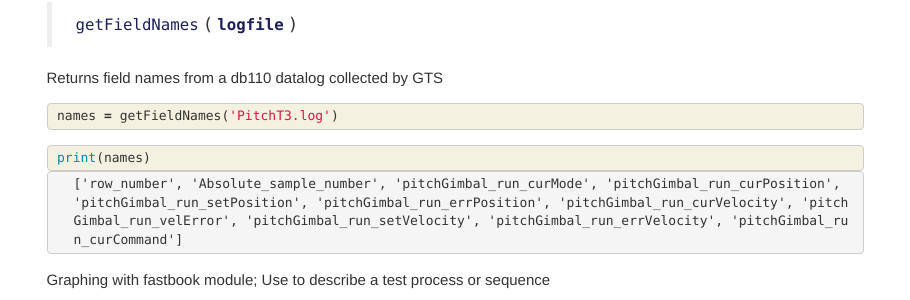
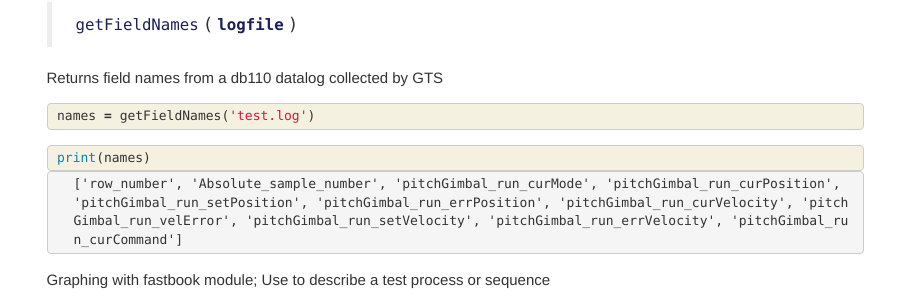
Before and after one commit to philescandon/ISR, a Jekyll site: the page built from docs/db110.html, in a window 1280 px wide. Shown: the part 1553-1853 px from the top of the page, without its empty margins (331-1241 px from the left). Built offline with Jekyll 4.4.1, drawn with Linux system fonts in a browser that asks for light colours; nearby versions of some CDN libraries; comment, search, counter and statistics services are not loaded.

```diff
--- a/docs/db110.html
+++ b/docs/db110.html
@@ -182,7 +182,7 @@
 
 <div class="inner_cell">
     <div class="input_area">
-<div class=" highlight hl-ipython3"><pre><span></span><span class="n">names</span> <span class="o">=</span> <span class="n">getFieldNames</span><span class="p">(</span><span class="s1">&#39;PitchT3.log&#39;</span><span class="p">)</span>
+<div class=" highlight hl-ipython3"><pre><span></span><span class="n">names</span> <span class="o">=</span> <span class="n">getFieldNames</span><span class="p">(</span><span class="s1">&#39;test.log&#39;</span><span class="p">)</span>
 </pre></div>
 
     </div>
```
Also changed, not shown: 1 other file.
